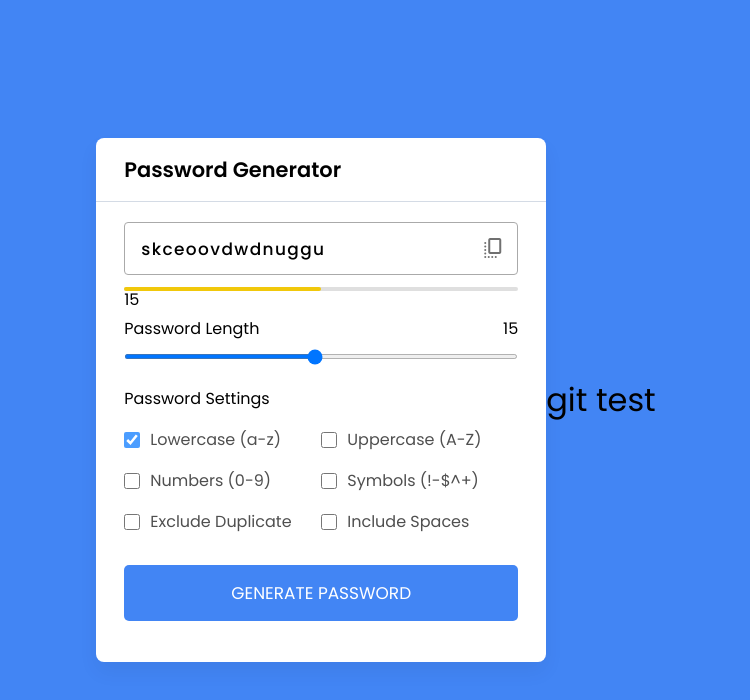
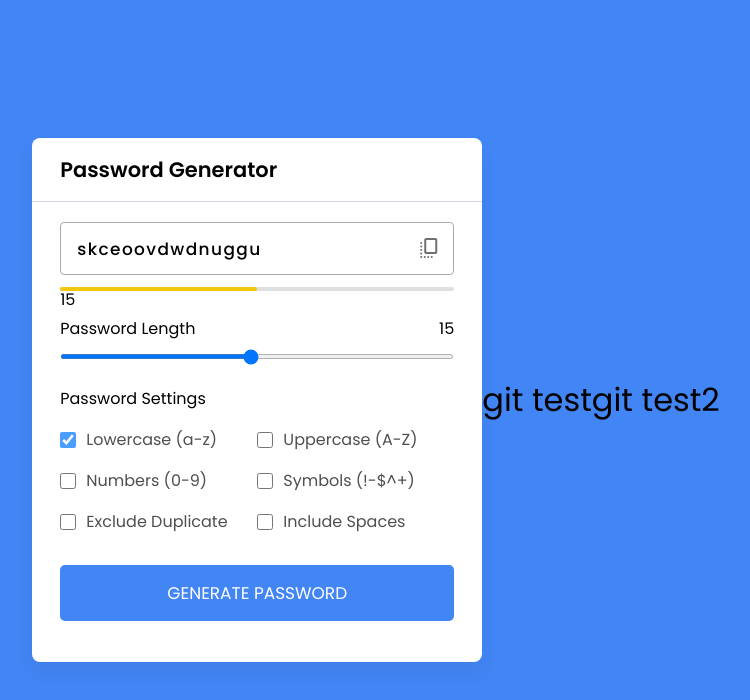
Before and after one commit to raziehamouzgar/Password-Generator, a plain HTML site: page index.html in a window 1280 px wide. Shown: the whole page, without its empty margins (264-1014 px from the left). Drawn offline with nearby package versions, Linux system fonts and the light colour scheme.

Commit message:
git test2

```diff
--- a/index.html
+++ b/index.html
@@ -57,6 +57,7 @@
         </div>
       </div>
       <div class="div mydiv">git test</div>
+      <div class="div mydiv">git test2</div>
       <script src="app.js"></script>
   </body>
 </html>
```
